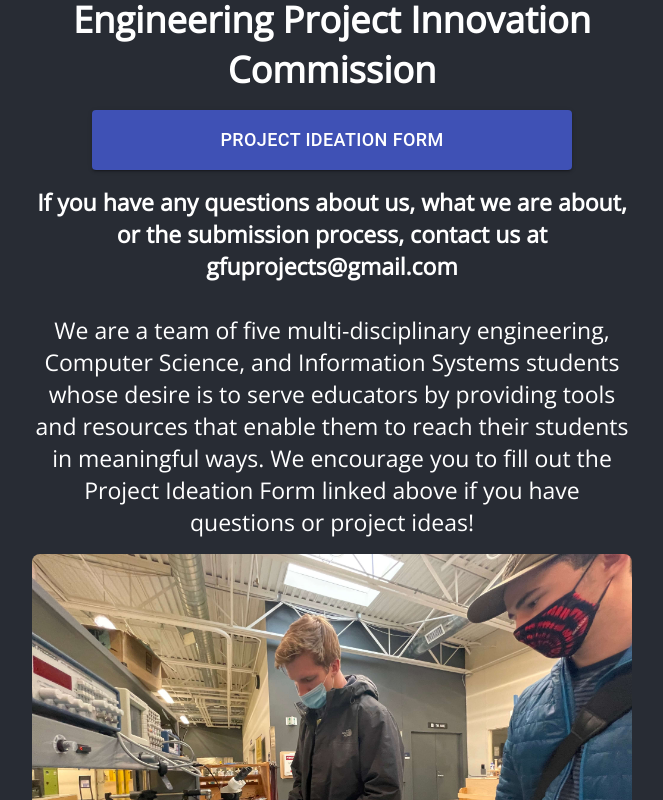
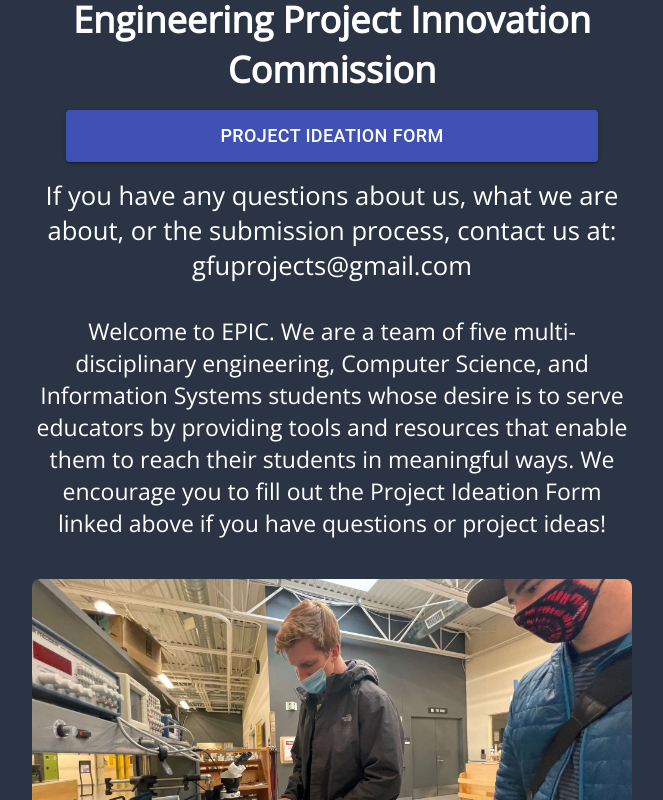
Before and after one commit to greatgitsby/gfu-project-site, a React (Create React App) app: page / in a window 1280 px wide. Shown: the part 340-1140 px from the top of the page, without its empty margins (308-971 px from the left). Built offline with nearby package versions, Linux system fonts and the light colour scheme.

Commit message:
Update CSS

```diff
--- a/src/App.css
+++ b/src/App.css
@@ -4,9 +4,9 @@
 }
 
 .App-pic {
-  height: 55vmin;
+  height: 45vmin;
   width: 75vmin;
-  margin: 0 0 2vh 0;
+  margin: 3vh 0 2vh 0;
   border-radius: 8px;
   display: flex;
   flex-direction: column;
@@ -17,15 +17,16 @@
 
 .App-pic img {
   position: absolute;
-  height: 55vmin;
+  height: 45vmin;
   width: 75vmin;
   border-radius: 8px;
-  object-fit: scale-down;
 
   -webkit-transition: opacity 0.5s ease-in-out;
   -moz-transition: opacity 0.5s ease-in-out;
   -o-transition: opacity 0.5s ease-in-out;
   transition: opacity 0.5s ease-in-out;
+
+  object-fit: cover;
 }
 
 .App-pic img.top:hover {
@@ -39,7 +40,7 @@
 
 .App-workflow {
   width: 75vmin;
-  margin: 4vh 0 4vh 0;
+  margin: 3vh 0 4vh 0;
   border-radius: 8px;
   pointer-events: none;
 }
@@ -71,7 +72,7 @@
 
 .App-header span {
   font-size: calc(6px + 1.5vmin);
-  margin: 0.5vh 0 0.5vh 0;
+  margin: 0.25vh 2vw 0.25vh 2vw;
   width: 35vw;
   display: flex;
   flex-direction: column;
@@ -85,5 +86,5 @@ h2, h3, h5 {
 }
 
 body {
-  background-color: #282c34;
+  background-color: #2b3444;
 }
--- a/src/App.js
+++ b/src/App.js
@@ -30,12 +30,12 @@ export default function App() {
         >
           <span>Project Ideation Form</span>
         </Button>
-        <h5>
+        <p style={{fontSize: "2vw"}}>
           If you have any questions about us, what we are about,
-          or the submission process, contact us at <strong>gfuprojects@gmail.com</strong>
-        </h5>
+          or the submission process, contact us at: gfuprojects@gmail.com
+        </p>
         <p>
-          We are a team of five multi-disciplinary engineering,
+          Welcome to EPIC. We are a team of five multi-disciplinary engineering,
           Computer Science, and Information Systems students whose desire
           is to serve educators by providing tools and resources that enable
           them to reach their students in meaningful ways.
@@ -47,7 +47,13 @@ export default function App() {
         <img class="App-pic" src={binaryboxschematic} alt="binary box schematic pic" />
 
         <p>
-          As an example, we are currently building a small learning device designed to help students understand binary numbers. The client had voiced the difficulty in teaching his students about binary numbers. Our team took his struggle and worked to develop a solution. We completed the brainstorming and early design phases and are finishing the final product; the client will be receiving his complete product soon!
+          As an example, we are currently building a small learning device designed to
+          help students understand binary numbers. The client had voiced the difficulty
+          in teaching his students about binary numbers. Our team took his struggle
+          and worked to develop a solution. We completed the brainstorming and early
+          design phases and are finishing the final product; the client will be
+          receiving his complete product soon! Above you can see two of our team
+          members working on the binary box as well as a schematic of the wiring.
         </p>
 
         <img src={workflow} className="App-workflow" alt="workflow" />
```
